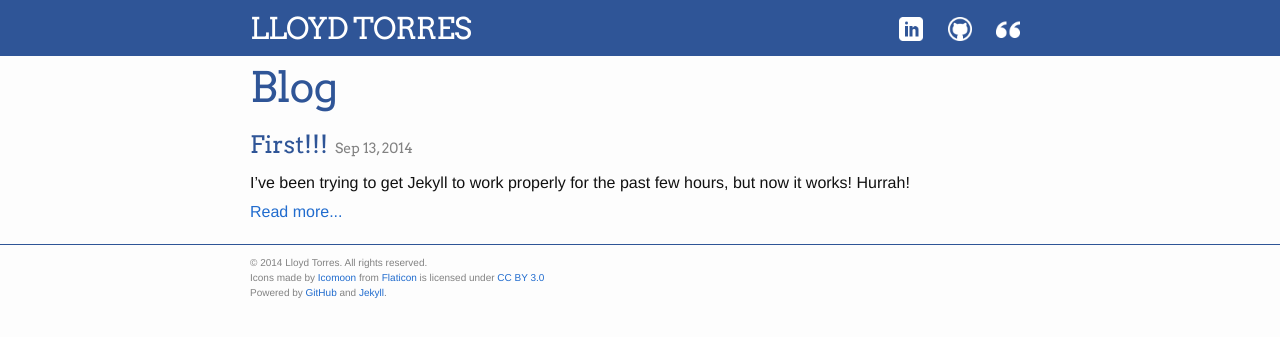
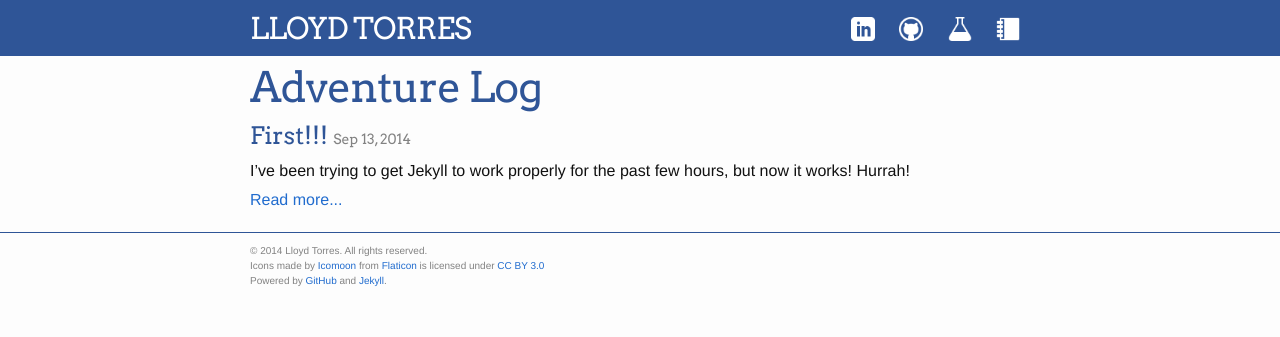
Before and after one commit to lloydtorres/lloydtorres.github.io, a Jekyll site: the page built from log.md, in a window 1280 px wide. Shown: the top 337 px of the page. Built offline with Jekyll 4.4.1, drawn with Linux system fonts in a browser that asks for light colours.

Commit message:
Blog -> Adventure Log; adding projects page
- Blog is now known as Adventure Log
- Added new Projects page along with CSS changes

```diff
--- a/_includes/header.html
+++ b/_includes/header.html
@@ -14,9 +14,10 @@
 		</a>
 
       <div class="trigger">
-		<a href="https://www.linkedin.com/pub/lloyd-torres/80/805/781"><img src="/images/linkedin.png" width = "24px" style="padding:10px;"/></a>
-		<a href="https://github.com/lloydtorres"><img src="/images/github.png" width = "24px" style="padding:10px;"/></a>
-		<a href="/blog/"><img src="/images/blog.png" width = "24px" style="padding:10px;"/></a>
+		<a href="https://www.linkedin.com/pub/lloyd-torres/80/805/781"><img src="/images/linkedin.png" title="LinkedIn" alt="LinkedIn" width = "24px" style="padding:10px;"/></a>
+		<a href="https://github.com/lloydtorres"><img src="/images/github.png" title="GitHub" alt="GitHub" width = "24px" style="padding:10px;"/></a>
+		<a href="/projects/"><img src="/images/projects.png" title="Projects" alt="Projects" width = "24px" style="padding:10px;"/></a>
+		<a href="/log/"><img src="/images/log.png" title="Adventure Log" alt="Adventure Log" width = "24px" style="padding:10px;"/></a>
       </div>
     </nav>
 
--- a/_layouts/post.html
+++ b/_layouts/post.html
@@ -3,7 +3,7 @@ layout: default
 ---
 <div class="post">
 
-	<h1 class="page-heading"><a href="/blog/">Blog</a></h1>
+	<h1 class="page-heading"><a href="/log/">Adventure Log</a></h1>
 
 	<header class="post-header">
 		<h1 class="post-title">{{ page.title }}</h1>
--- a/_sass/_layout.scss
+++ b/_sass/_layout.scss
@@ -251,28 +251,28 @@
     margin-bottom: $spacing-unit;
 
     h2 {
-        font-size: 32px;
+        font-size: 24px;
 		font-family: 'Arvo', serif;
 		color: $mignonic-blue;
 
         @include media-query($on-laptop) {
-            font-size: 28px;
+            font-size: 20px;
         }
     }
 
     h3 {
-        font-size: 26px;
+        font-size: 20px;
 
         @include media-query($on-laptop) {
-            font-size: 22px;
+            font-size: 18px;
         }
     }
 
     h4 {
-        font-size: 20px;
+        font-size: 18px;
 
         @include media-query($on-laptop) {
-            font-size: 18px;
+            font-size: 16px;
         }
     }
 }
--- a/index.html
+++ b/index.html
@@ -6,11 +6,11 @@ layout: default
 
 	<h1 class="post-title">About Me</h1>
 
-	<img src="/images/uwaterloo_header.png"/>
+	<img title="University of Waterloo" alt="University of Waterloo" src="/images/uwaterloo_header.png"/>
 
 	<p class="text">I'm an Electrical Engineering student at the <a href="http://uwaterloo.ca/">University of Waterloo</a> interested in software, science and space.</p>
 
-	<h1 class="post-title"><a href="/blog/">Blog</a></h1>
+	<h1 class="post-title"><a href="/log/">Adventure Log</a></h1>
 
   <ul class="post-list">
     {% for post in site.posts limit:1 %}
--- a/blog.md
+++ b/log.md
@@ -1,7 +1,7 @@
 ---
 layout: page
-title: Blog
-permalink: /blog/
+title: Adventure Log
+permalink: /log/
 ---
 
 <ul class="post-list">
```
Also changed, not shown: projects.md (added, +13 -0 lines), images/blog.png (deleted), images/log.png (added), images/projects.png (added), images/space_screenshot.png (added), 1 other file.
